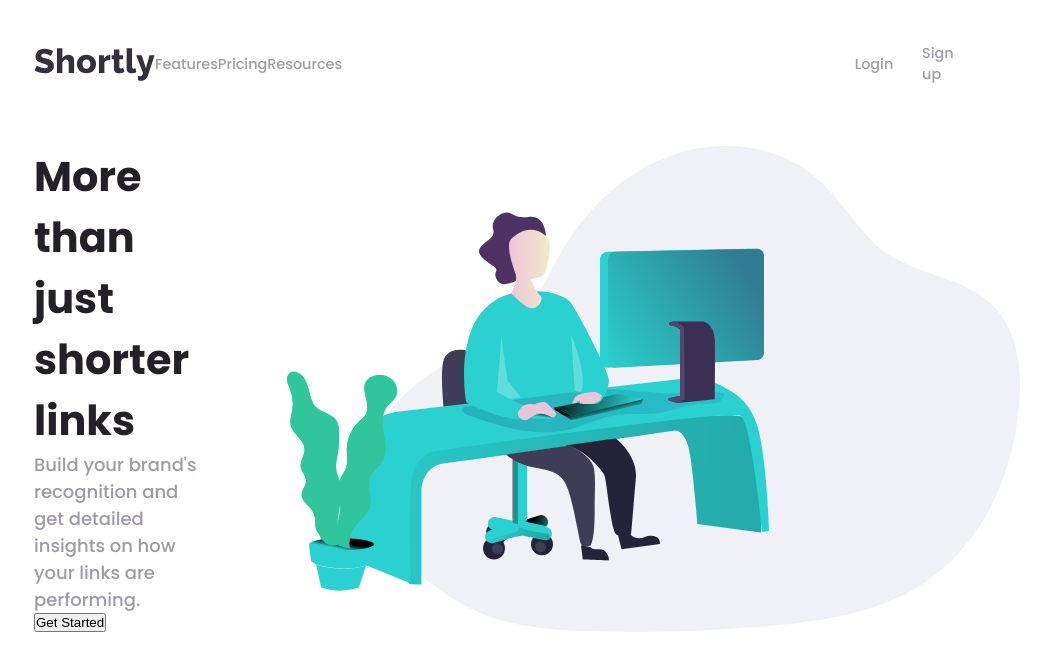
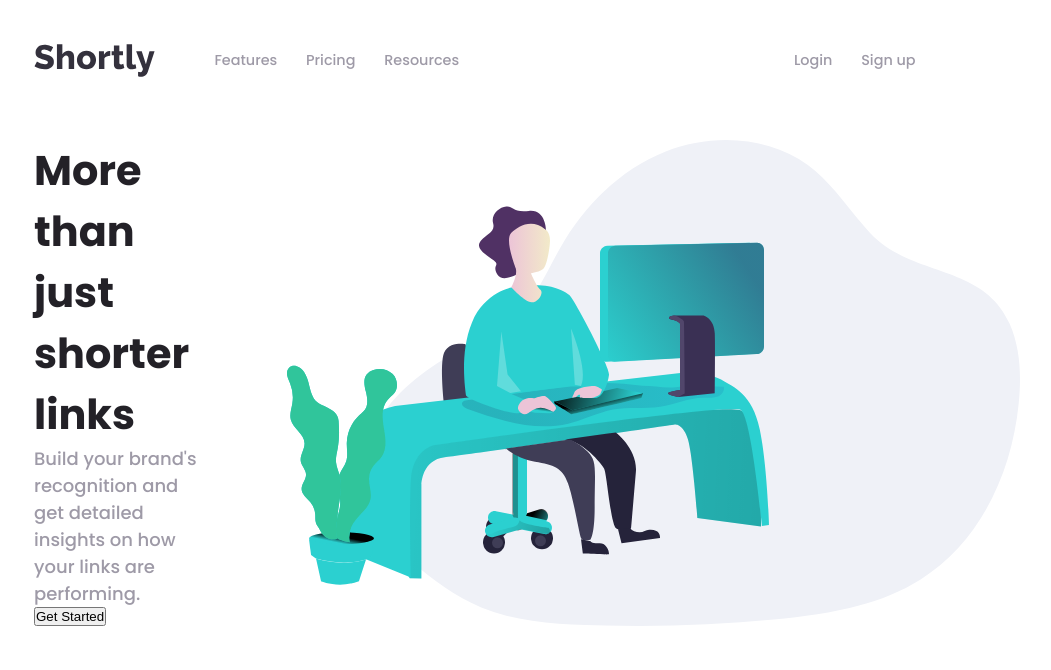
Before and after one commit to kirontoo/url-shortly, a React (Create React App) app: page / in a window 1280 px wide. Shown: the top 670 px of the page, without its empty margins (158-1209 px from the left). Built offline with nearby package versions, Linux system fonts and the light colour scheme.

Commit message:
Fix: word wrapping on smaller screens

```diff
--- a/src/components/Navbar/Navbar.scss
+++ b/src/components/Navbar/Navbar.scss
@@ -10,6 +10,10 @@
     list-style: none;
   }
 
+  .navbar__logo {
+    margin-right: 2.5em;
+  }
+
   .navbar__header, .navbar__footer, ul, li {
     @include flexbox();
     @include flex-flow( row );
@@ -20,10 +24,6 @@
     width: 30%;
   }
 
-  .navbar__footer {
-    width: 10%;
-  }
-
   .navbar__links {
     @include justify-content( space-evenly );
     width: 100%;
@@ -32,6 +32,12 @@
   .navbar__account-links {
     @include justify-content( space-between );
     width: 100%;
+
+    white-space: nowrap;
+    white-space: -moz-pre-wrap; /* Firefox */
+    white-space: -o-pre-wrap; /* Opera */
+    white-space: pre-wrap; /* Chrome */
+    word-wrap: break-word; /* IE */
   }
 
   .navbar__links, .navbar__account-links {
@@ -51,9 +57,13 @@
     }
   }
 
-  .navbar__link:hover {
-    a {
-      color: $primary-text;
+  .navbar__link {
+    margin: 0 1em;
+
+    &:hover {
+      a {
+        color: $primary-text;
+      }
     }
   }
 
```
